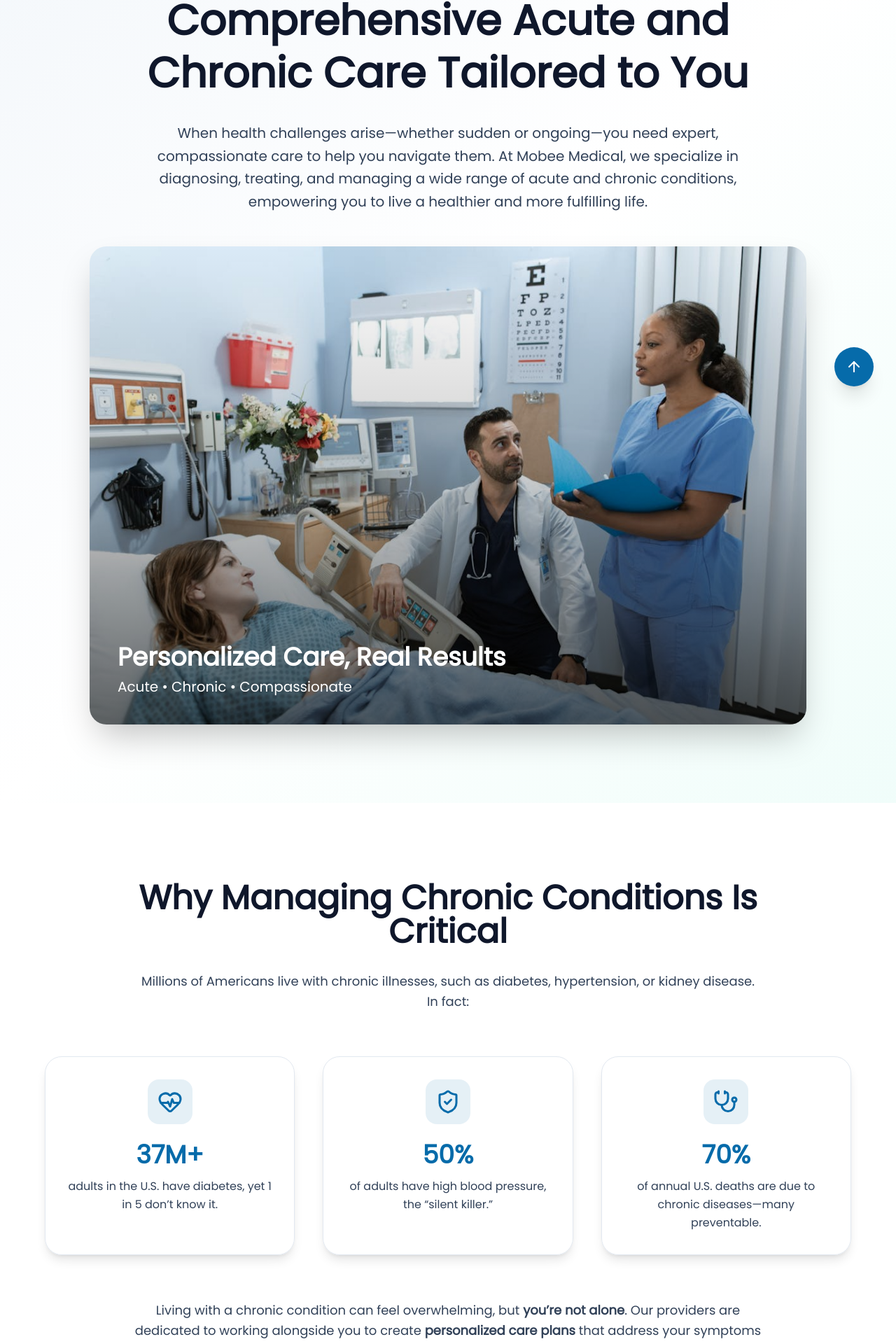
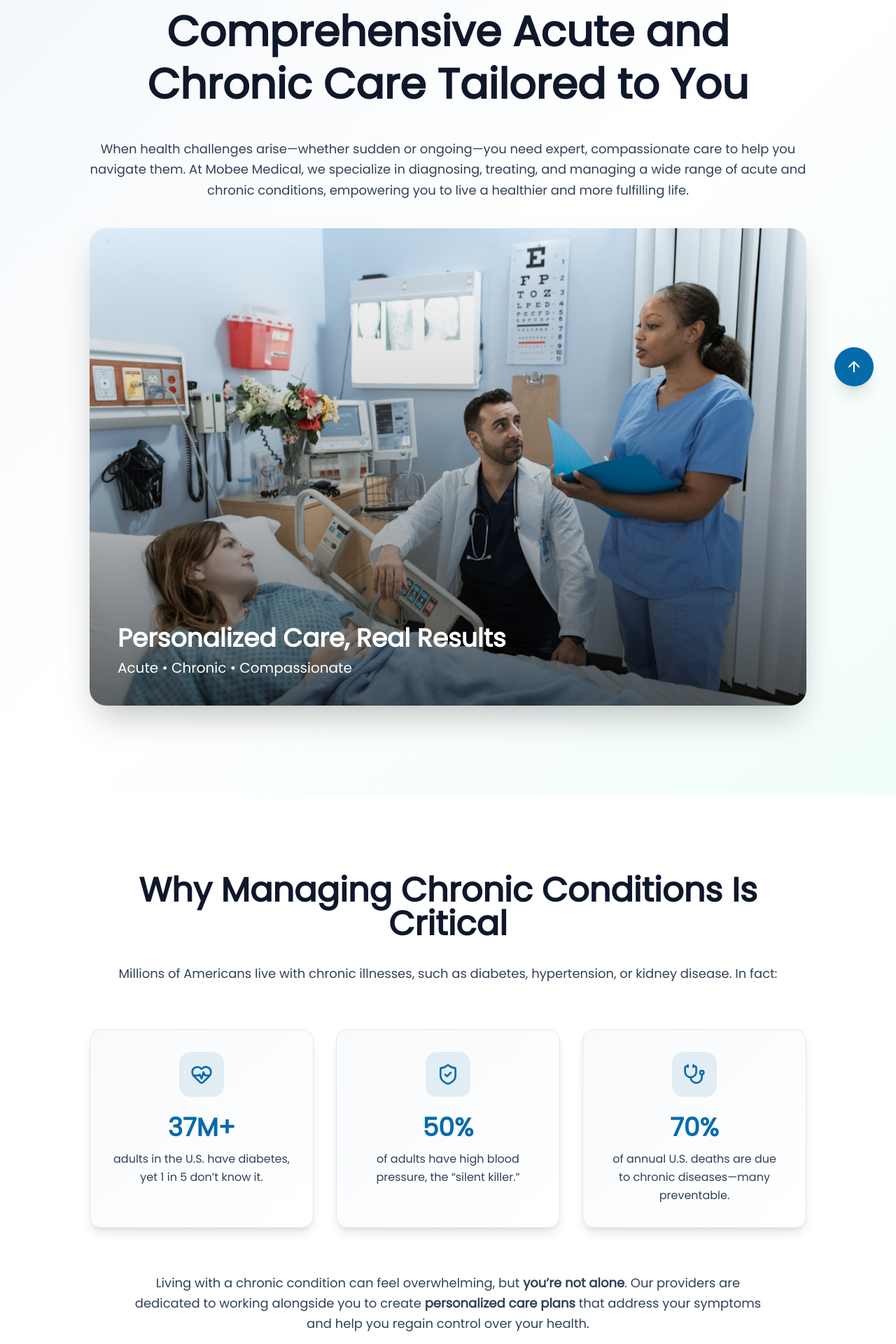
Before and after one commit to afterrender1/mobeemedical, a Next.js app: page /acute-chronic-management in a window 1280 px wide. Shown: the part 216-2136 px from the top of the page at 70% size. Built offline with nearby package versions, Linux system fonts and the light colour scheme.

Commit message:
Update page.jsx

```diff
--- a/app/acute-chronic-management/page.jsx
+++ b/app/acute-chronic-management/page.jsx
@@ -2,9 +2,8 @@
 "use client";
 
 import Image from "next/image";
-import Link from "next/link";
 import { motion } from "framer-motion";
-import { HeartPulse, Stethoscope, ShieldCheck, Calendar, Phone, CheckCircle2 } from "lucide-react";
+import { HeartPulse, Stethoscope, ShieldCheck, Calendar, CheckCircle2 } from "lucide-react";
 import Navbar from "@/components/Navbar";
 import Footer from "@/components/Footer";
 
@@ -14,32 +13,18 @@ export default function ChronicCarePage() {
       <Navbar />
 
       {/* Hero Section */}
-      <section
-        className="relative bg-linear-to-br from-[#066BAA]/5 via-white to-teal-50 py-28 overflow-hidden"
-        style={{ fontFamily: "Poppins" }}
-      >
-        <div className="max-w-7xl mx-auto px-6">
-          <motion.div
-            initial={{ opacity: 0, y: 30 }}
-            animate={{ opacity: 1, y: 0 }}
-            transition={{ duration: 0.8 }}
-            className="text-center max-w-5xl mx-auto"
-          >
-            <h1 className="text-5xl md:text-6xl font-bold text-slate-900 mb-8 leading-tight">
+      <section className="relative bg-linear-to-br from-[#066BAA]/5 via-white to-teal-50 py-20 sm:py-28 md:py-32 overflow-hidden" style={{ fontFamily: "Poppins" }}>
+        <div className="max-w-7xl mx-auto px-4 sm:px-6 lg:px-8">
+          <motion.div initial={{ opacity: 0, y: 30 }} animate={{ opacity: 1, y: 0 }} transition={{ duration: 0.8 }} className="text-center max-w-3xl sm:max-w-4xl md:max-w-5xl mx-auto">
+            <h1 className="text-3xl sm:text-4xl md:text-5xl lg:text-6xl font-bold text-slate-900 mb-6 sm:mb-8 md:mb-10 leading-tight">
               Comprehensive Acute and Chronic Care Tailored to You
             </h1>
-            <p className="text-xl text-slate-700 leading-relaxed mb-12 max-w-4xl mx-auto">
+            <p className="text-sm sm:text-base md:text-lg text-slate-700 leading-relaxed mb-6 sm:mb-8 md:mb-10">
               When health challenges arise—whether sudden or ongoing—you need expert, compassionate care to help you navigate them. At Mobee Medical, we specialize in diagnosing, treating, and managing a wide range of acute and chronic conditions, empowering you to live a healthier and more fulfilling life.
             </p>
           </motion.div>
 
-          {/* Hero Image */}
-          <motion.div
-            initial={{ opacity: 0, scale: 0.95 }}
-            animate={{ opacity: 1, scale: 1 }}
-            transition={{ delay: 0.4, duration: 0.9 }}
-            className="max-w-5xl mx-auto"
-          >
+          <motion.div initial={{ opacity: 0, scale: 0.95 }} animate={{ opacity: 1, scale: 1 }} transition={{ delay: 0.4, duration: 0.9 }} className="max-w-full sm:max-w-4xl md:max-w-5xl mx-auto">
             <div className="relative rounded-3xl overflow-hidden shadow-2xl group">
               <Image
                 src="/images/drtalkingchronic.png"
@@ -50,9 +35,9 @@ export default function ChronicCarePage() {
                 priority
               />
               <div className="absolute inset-0 bg-linear-to-t from-black/60 via-black/20 to-transparent" />
-              <div className="absolute bottom-10 left-10 text-white">
-                <h2 className="text-4xl font-bold mb-2">Personalized Care, Real Results</h2>
-                <p className="text-xl">Acute • Chronic • Compassionate</p>
+              <div className="absolute bottom-6 sm:bottom-8 md:bottom-10 left-4 sm:left-6 md:left-10 text-white">
+                <h2 className="text-2xl sm:text-3xl md:text-4xl lg:text-4xl font-bold mb-1 sm:mb-2">Personalized Care, Real Results</h2>
+                <p className="text-base sm:text-lg md:text-xl">Acute • Chronic • Compassionate</p>
               </div>
             </div>
           </motion.div>
@@ -60,119 +45,58 @@ export default function ChronicCarePage() {
       </section>
 
       {/* Why Managing Chronic Conditions Is Critical */}
-      <section className="py-28 bg-white"
-        style={{ fontFamily: "Poppins" }}
-
-      >
-        <div className="max-w-7xl mx-auto px-6">
-          <motion.div
-            initial={{ opacity: 0, y: 20 }}
-            whileInView={{ opacity: 1, y: 0 }}
-            viewport={{ once: true }}
-            className="text-center max-w-4xl mx-auto mb-16"
-          >
-            <h2 className="text-5xl font-bold text-slate-900 mb-8">
-              Why Managing Chronic Conditions Is Critical
-            </h2>
-            <p className="text-lg text-slate-700 leading-relaxed mb-10">
+      <section className="py-16 sm:py-20 md:py-28 bg-white" style={{ fontFamily: "Poppins" }}>
+        <div className="max-w-7xl mx-auto px-4 sm:px-6 lg:px-8">
+          <motion.div initial={{ opacity: 0, y: 20 }} whileInView={{ opacity: 1, y: 0 }} viewport={{ once: true }} className="text-center max-w-3xl sm:max-w-4xl md:max-w-5xl mx-auto mb-12 sm:mb-16">
+            <h2 className="text-3xl sm:text-4xl md:text-5xl lg:text-5xl font-bold text-slate-900 mb-6 sm:mb-8">Why Managing Chronic Conditions Is Critical</h2>
+            <p className="text-sm sm:text-base md:text-lg text-slate-700 leading-relaxed mb-6 sm:mb-8 md:mb-10">
               Millions of Americans live with chronic illnesses, such as diabetes, hypertension, or kidney disease. In fact:
             </p>
           </motion.div>
 
           {/* Stats Grid */}
-          <div className="grid grid-cols-1 md:grid-cols-3 gap-10 max-w-6xl mx-auto mb-16">
+          <div className="grid grid-cols-1 md:grid-cols-3 gap-6 sm:gap-8 max-w-5xl mx-auto mb-12 sm:mb-16">
             {[
-              {
-                icon: HeartPulse,
-                stat: "37M+",
-                desc: "adults in the U.S. have diabetes, yet 1 in 5 don’t know it.",
-              },
-              {
-                icon: ShieldCheck,
-                stat: "50%",
-                desc: "of adults have high blood pressure, the “silent killer.”",
-              },
-              {
-                icon: Stethoscope,
-                stat: "70%",
-                desc: "of annual U.S. deaths are due to chronic diseases—many preventable.",
-              },
+              { icon: HeartPulse, stat: "37M+", desc: "adults in the U.S. have diabetes, yet 1 in 5 don’t know it." },
+              { icon: ShieldCheck, stat: "50%", desc: "of adults have high blood pressure, the “silent killer.”" },
+              { icon: Stethoscope, stat: "70%", desc: "of annual U.S. deaths are due to chronic diseases—many preventable." },
             ].map((item, i) => (
-              <motion.div
-                key={i}
-                initial={{ opacity: 0, y: 30 }}
-                whileInView={{ opacity: 1, y: 0 }}
-                transition={{ delay: i * 0.15 }}
-                viewport={{ once: true }}
-                className="bg-linearlinear-to-br from-slate-50 to-white rounded-3xl p-8 shadow-lg border border-slate-200 text-center hover:shadow-xl transition-shadow"
-              >
-                <div className="w-16 h-16 bg-[#066BAA]/10 rounded-2xl flex items-center justify-center mx-auto mb-6">
-                  <item.icon className="w-9 h-9 text-[#066BAA]" />
+              <motion.div key={i} initial={{ opacity: 0, y: 20 }} whileInView={{ opacity: 1, y: 0 }} transition={{ delay: i * 0.1 }} viewport={{ once: true }} className="bg-gradient-to-br from-slate-50 to-white rounded-2xl p-6 sm:p-8 shadow-lg border border-slate-200 text-center hover:shadow-xl transition-shadow">
+                <div className="w-14 h-14 sm:w-16 sm:h-16 bg-[#066BAA]/10 rounded-2xl flex items-center justify-center mx-auto mb-4 sm:mb-6">
+                  <item.icon className="w-6 sm:w-8 h-6 sm:h-8 text-[#066BAA]" />
                 </div>
-                <p className="text-4xl font-black text-[#066BAA] mb-3">{item.stat}</p>
-                <p className="text-slate-700 font-medium leading-relaxed">{item.desc}</p>
+                <p className="text-2xl sm:text-3xl md:text-4xl font-black text-[#066BAA] mb-2 sm:mb-3">{item.stat}</p>
+                <p className="text-sm sm:text-base md:text-base text-slate-700 font-medium leading-relaxed">{item.desc}</p>
               </motion.div>
             ))}
           </div>
 
-          <motion.p
-            initial={{ opacity: 0, y: 20 }}
-            whileInView={{ opacity: 1, y: 0 }}
-            viewport={{ once: true }}
-            className="text-center text-lg text-slate-700 max-w-4xl mx-auto leading-relaxed"
-          >
+          <motion.p initial={{ opacity: 0, y: 20 }} whileInView={{ opacity: 1, y: 0 }} viewport={{ once: true }} className="text-sm sm:text-base md:text-lg text-center text-slate-700 max-w-4xl mx-auto leading-relaxed">
             Living with a chronic condition can feel overwhelming, but <strong>you’re not alone</strong>. Our providers are dedicated to working alongside you to create <strong>personalized care plans</strong> that address your symptoms and help you regain control over your health.
           </motion.p>
         </div>
       </section>
 
-      {/* Conditions We Treat - Image Section */}
-      <section className="py-28 bg-linear-to-br from-[#066BAA]/4 to-teal-50"
-        style={{ fontFamily: "Poppins" }}
-
-      >
-        <div className="max-w-7xl mx-auto px-6">
-          <div className="grid grid-cols-1 lg:grid-cols-2 gap-16 items-center">
-            {/* Left: Image */}
-            <motion.div
-              initial={{ opacity: 0, x: -40 }}
-              whileInView={{ opacity: 1, x: 0 }}
-              viewport={{ once: true }}
-              transition={{ duration: 0.8 }}
-              className="order-2 lg:order-1"
-            >
+      {/* Conditions We Treat */}
+      <section className="py-16 sm:py-20 md:py-28 bg-linear-to-br from-[#066BAA]/4 to-teal-50" style={{ fontFamily: "Poppins" }}>
+        <div className="max-w-7xl mx-auto px-4 sm:px-6 lg:px-8">
+          <div className="grid grid-cols-1 lg:grid-cols-2 gap-10 sm:gap-16 items-center">
+            <motion.div initial={{ opacity: 0, x: -40 }} whileInView={{ opacity: 1, x: 0 }} viewport={{ once: true }} transition={{ duration: 0.8 }} className="order-2 lg:order-1">
               <div className="relative rounded-3xl overflow-hidden shadow-2xl group">
-                <Image
-                  src="/images/last.png"
-                  alt="Medical team managing chronic conditions"
-                  width={800}
-                  height={700}
-                  className="w-full h-auto object-cover group-hover:scale-105 transition-transform duration-700"
-                />
+                <Image src="/images/last.png" alt="Medical team managing chronic conditions" width={800} height={700} className="w-full h-auto object-cover group-hover:scale-105 transition-transform duration-700" />
                 <div className="absolute inset-0 bg-linear-to-t from-black/60 to-transparent" />
-                <div className="absolute bottom-8 left-8 text-white">
-                  <Stethoscope className="w-10 h-10 mb-2" />
-                  <p className="text-2xl font-bold">Expert Diagnosis & Treatment</p>
+                <div className="absolute bottom-6 sm:bottom-8 md:bottom-10 left-4 sm:left-6 md:left-8 text-white">
+                  <Stethoscope className="w-8 sm:w-10 h-8 sm:h-10 mb-1 sm:mb-2" />
+                  <p className="text-lg sm:text-xl md:text-2xl font-bold">Expert Diagnosis & Treatment</p>
                 </div>
               </div>
             </motion.div>
 
-            {/* Right: Conditions List */}
-            <motion.div
-              initial={{ opacity: 0, x: 40 }}
-              whileInView={{ opacity: 1, x: 0 }}
-              viewport={{ once: true }}
-              transition={{ duration: 0.8 }}
-              className="order-1 lg:order-2"
-            >
-              <h2 className="text-5xl font-bold text-slate-900 mb-10">
-                Conditions We Treat
-              </h2>
-              <p className="text-lg text-slate-700 mb-8 leading-relaxed">
-                From sudden illnesses to long-term management, we provide expert care for:
-              </p>
+            <motion.div initial={{ opacity: 0, x: 40 }} whileInView={{ opacity: 1, x: 0 }} viewport={{ once: true }} transition={{ duration: 0.8 }} className="order-1 lg:order-2">
+              <h2 className="text-3xl sm:text-4xl md:text-5xl lg:text-5xl font-bold text-slate-900 mb-6 sm:mb-8">Conditions We Treat</h2>
+              <p className="text-sm sm:text-base md:text-lg text-slate-700 mb-6 sm:mb-8 leading-relaxed">From sudden illnesses to long-term management, we provide expert care for:</p>
 
-              <div className="grid grid-cols-1 sm:grid-cols-2 gap-6">
+              <div className="grid grid-cols-1 sm:grid-cols-2 gap-4 sm:gap-6">
                 {[
                   "Diabetes (Type 1 & 2)",
                   "Hypertension",
@@ -184,16 +108,9 @@ export default function ChronicCarePage() {
                   "Acute Infections",
                   "And more...",
                 ].map((condition, i) => (
-                  <motion.div
-                    key={i}
-                    initial={{ opacity: 0, y: 15 }}
-                    whileInView={{ opacity: 1, y: 0 }}
-                    transition={{ delay: i * 0.06 }}
-                    viewport={{ once: true }}
-                    className="flex items-center gap-4 bg-white p-5 rounded-2xl shadow-md border border-slate-100"
-                  >
-                    <CheckCircle2 className="w-6 h-6 text-[#066BAA] shrink-0" />
-                    <p className="font-medium text-slate-800">{condition}</p>
+                  <motion.div key={i} initial={{ opacity: 0, y: 10 }} whileInView={{ opacity: 1, y: 0 }} transition={{ delay: i * 0.05 }} viewport={{ once: true }} className="flex items-center gap-3 sm:gap-4 bg-white p-3 sm:p-5 rounded-2xl shadow-md border border-slate-100">
+                    <CheckCircle2 className="w-5 sm:w-6 h-5 sm:h-6 text-[#066BAA]" />
+                    <p className="text-sm sm:text-base md:text-base font-medium text-slate-800">{condition}</p>
                   </motion.div>
                 ))}
               </div>
@@ -203,58 +120,33 @@ export default function ChronicCarePage() {
       </section>
 
       {/* Our Approach */}
-      <section className="py-28 bg-white"
-        style={{ fontFamily: "Poppins" }}
-
-      >
-        <div className="max-w-7xl mx-auto px-6 text-center">
-          <motion.h2
-            initial={{ opacity: 0, y: 20 }}
-            whileInView={{ opacity: 1, y: 0 }}
-            viewport={{ once: true }}
-            className="text-5xl font-bold text-slate-900 mb-8"
-          >
+      <section className="py-16 sm:py-20 md:py-28 bg-white" style={{ fontFamily: "Poppins" }}>
+        <div className="max-w-7xl mx-auto px-4 sm:px-6 lg:px-8 text-center">
+          <motion.h2 initial={{ opacity: 0, y: 20 }} whileInView={{ opacity: 1, y: 0 }} viewport={{ once: true }} className="text-3xl sm:text-4xl md:text-5xl lg:text-5xl font-bold text-slate-900 mb-6 sm:mb-8 md:mb-10">
             Our Approach to Your Care
           </motion.h2>
-          <p className="text-lg text-slate-700 max-w-4xl mx-auto leading-relaxed mb-16">
+          <p className="text-sm sm:text-base md:text-lg text-slate-700 max-w-4xl mx-auto leading-relaxed mb-12 sm:mb-16">
             We believe in <strong>whole-person care</strong>—treating not just the condition, but the individual. Our process includes:
           </p>
 
-          <div className="grid grid-cols-1 md:grid-cols-3 gap-10 max-w-6xl mx-auto">
+          <div className="grid grid-cols-1 md:grid-cols-3 gap-6 sm:gap-10 max-w-5xl mx-auto">
             {[
-              {
-                title: "Thorough Diagnosis",
-                desc: "Advanced testing and detailed evaluations to understand your unique health profile.",
-              },
-              {
-                title: "Personalized Treatment Plans",
-                desc: "Custom strategies combining medication, lifestyle changes, and ongoing monitoring.",
-              },
-              {
-                title: "Continuous Support",
-                desc: "Regular check-ins, education, and adjustments to keep you on track.",
-              },
+              { title: "Thorough Diagnosis", desc: "Advanced testing and detailed evaluations to understand your unique health profile." },
+              { title: "Personalized Treatment Plans", desc: "Custom strategies combining medication, lifestyle changes, and ongoing monitoring." },
+              { title: "Continuous Support", desc: "Regular check-ins, education, and adjustments to keep you on track." },
             ].map((step, i) => (
-              <motion.div
-                key={i}
-                initial={{ opacity: 0, y: 30 }}
-                whileInView={{ opacity: 1, y: 0 }}
-                transition={{ delay: i * 0.15 }}
-                viewport={{ once: true }}
-                className="bg-linear-to-br from-slate-50 to-white rounded-3xl p-8 shadow-lg border border-slate-200"
-              >
-                <div className="w-16 h-16 bg-[#066BAA]/10 rounded-2xl flex items-center justify-center mx-auto mb-6">
-                  <HeartPulse className="w-9 h-9 text-[#066BAA]" />
+              <motion.div key={i} initial={{ opacity: 0, y: 20 }} whileInView={{ opacity: 1, y: 0 }} transition={{ delay: i * 0.1 }} viewport={{ once: true }} className="bg-gradient-to-br from-slate-50 to-white rounded-3xl p-6 sm:p-8 shadow-lg border border-slate-200">
+                <div className="w-14 h-14 sm:w-16 sm:h-16 bg-[#066BAA]/10 rounded-2xl flex items-center justify-center mx-auto mb-4 sm:mb-6">
+                  <HeartPulse className="w-6 sm:w-8 h-6 sm:h-8 text-[#066BAA]" />
                 </div>
-                <h3 className="text-2xl font-bold text-slate-900 mb-4">{step.title}</h3>
-                <p className="text-slate-600 leading-relaxed">{step.desc}</p>
+                <h3 className="text-lg sm:text-xl md:text-2xl font-bold text-slate-900 mb-2 sm:mb-3">{step.title}</h3>
+                <p className="text-sm sm:text-base md:text-base text-slate-600 leading-relaxed">{step.desc}</p>
               </motion.div>
             ))}
           </div>
         </div>
       </section>
 
-
       <Footer/>
     </>
   );
```
